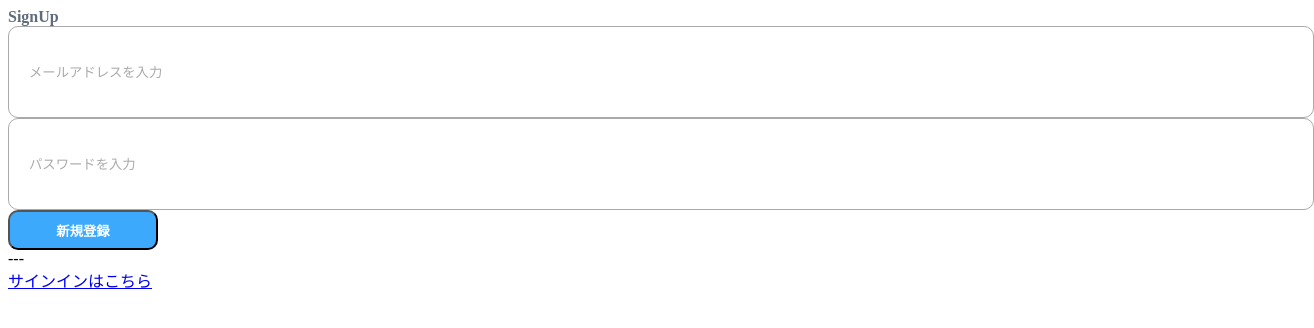
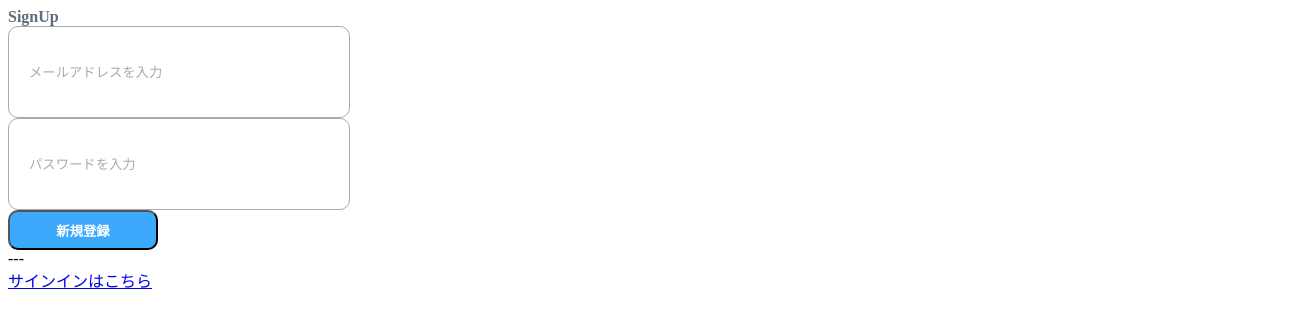
Before and after one commit to kashimura0001/book-review-frontend, a React (Create React App) app: page /singup in a window 1280 px wide. Shown: the top 328 px of the page, 1314 px wide, since content can reach past the window. Built offline with nearby package versions, Linux system fonts and the light colour scheme; no server answers.

Commit message:
fix width

```diff
--- a/src/components/atoms/TextBox.module.scss
+++ b/src/components/atoms/TextBox.module.scss
@@ -6,7 +6,7 @@
   height: 50px;
   outline: none;
   padding: 20px;
-  width: 100%;
+  width: 300px;
 
   &::placeholder {
     color: $placeholder;
```
